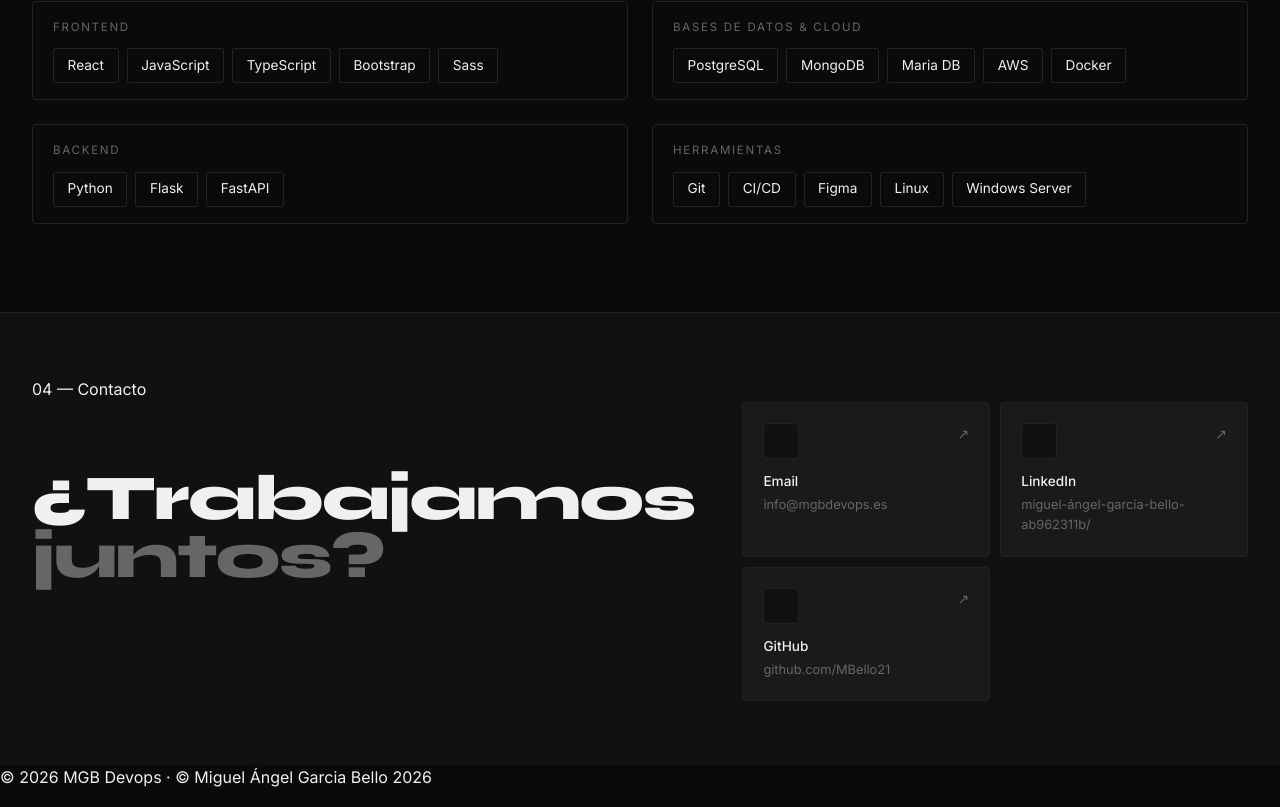
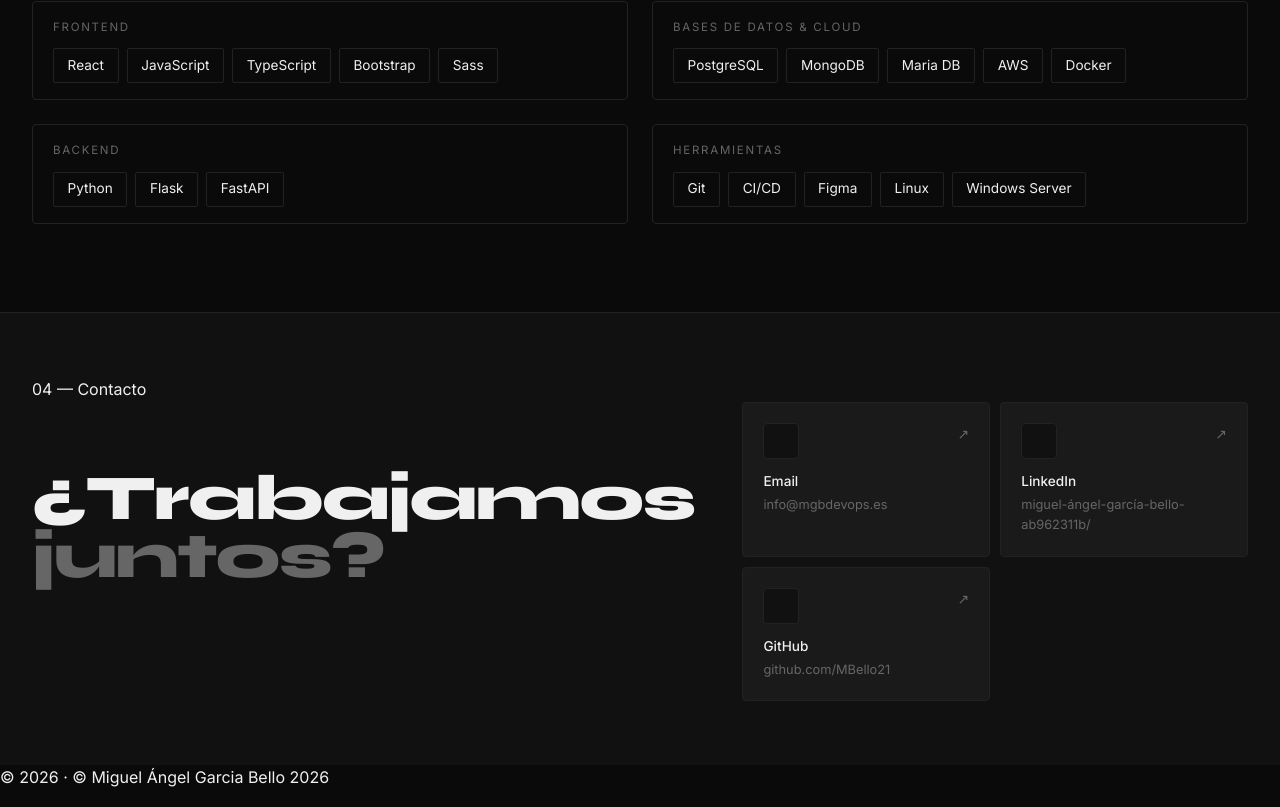
Before and after one commit to MBello21/portfolioMGB, a React (Vite) app: page / in a window 1280 px wide. Shown: the part 1974-2781 px from the top of the page. Built offline with nearby package versions, Linux system fonts and the light colour scheme.

Commit message:
Update Footer.jsx

```diff
--- a/src/components/footer/Footer.jsx
+++ b/src/components/footer/Footer.jsx
@@ -5,7 +5,7 @@ export const Footer = () => {
   return (
     <footer>
       <p>
-        © {new Date().getFullYear()} {d.name} · {d.footer}
+        © {new Date().getFullYear()} · {d.footer}
       </p>
     </footer>
   );
```
